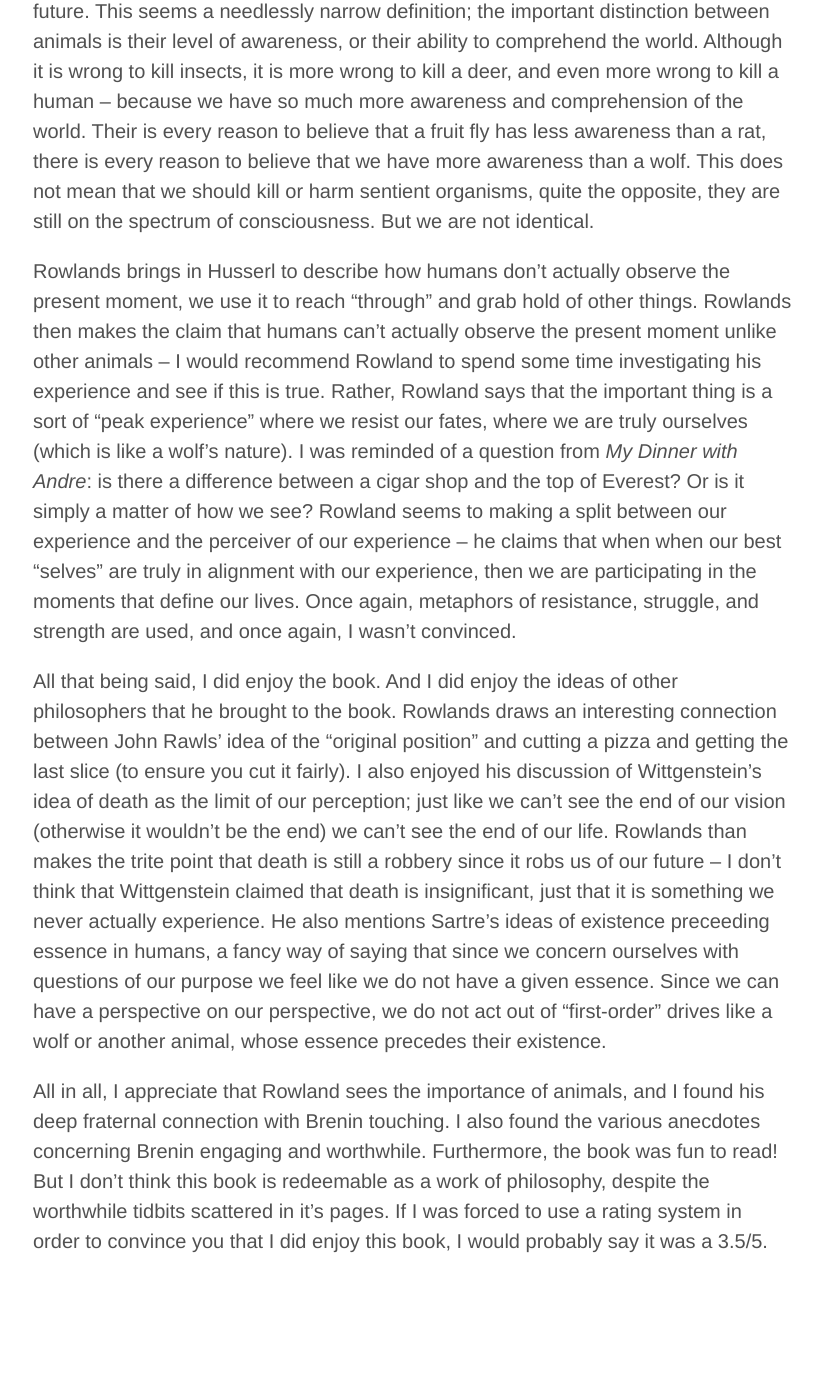
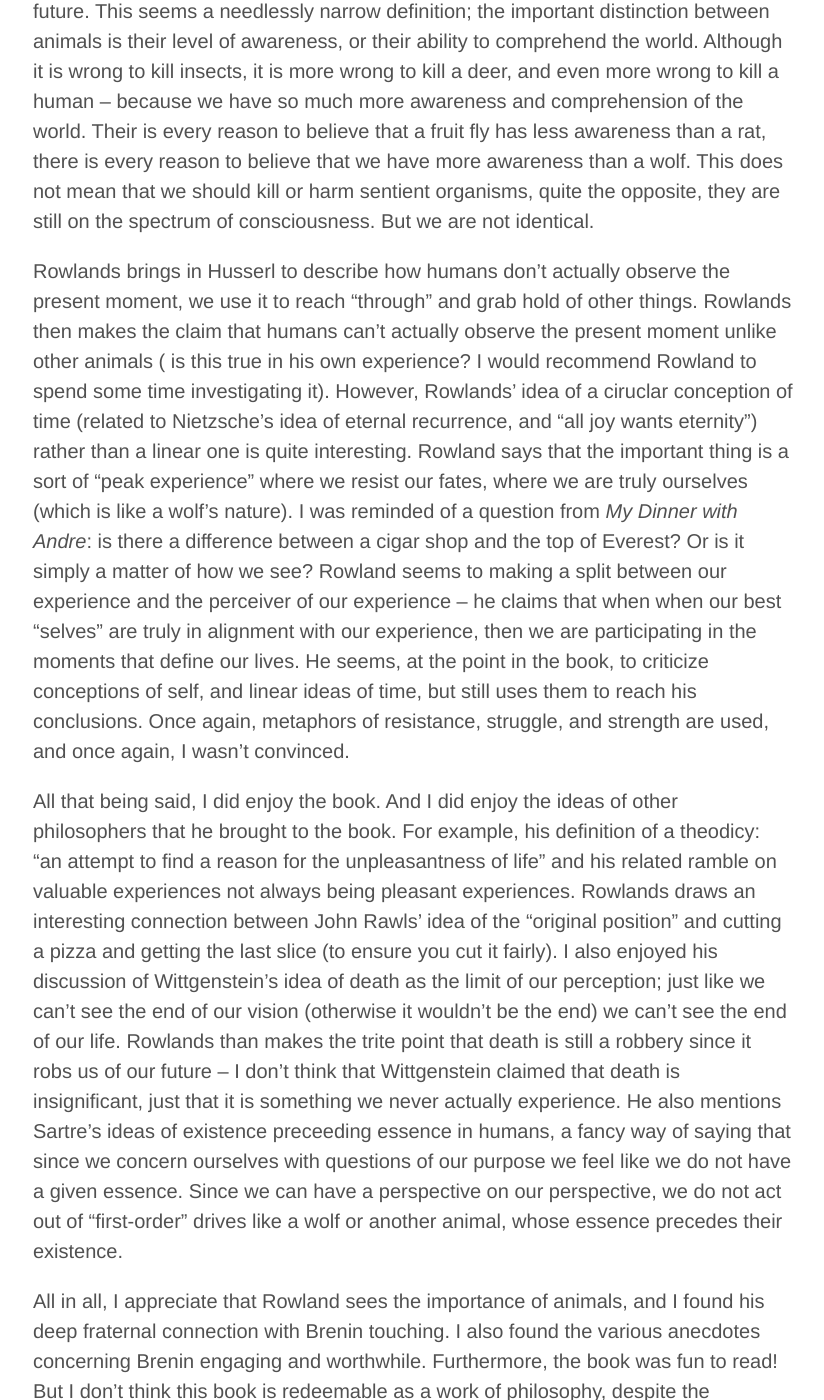
Before and after one commit to matthewsouthey/matthewsouthey.github.io, a Jekyll site: the page built from _posts/2017-08-24-philosopher-wolf.md, in a window 1280 px wide and 1400 px high, scrolled down 2103 px. Shown: the whole window, without its empty margins (227-1051 px from the left). Built offline with Jekyll 4.4.1, drawn with Linux system fonts in a browser that asks for light colours; before the commit the page ends 3439 px from its top, so only the background shows below that.

Commit message:
Update 2017-08-24-philosopher-wolf.md

```diff
--- a/_posts/2017-08-24-philosopher-wolf.md
+++ b/_posts/2017-08-24-philosopher-wolf.md
@@ -10,8 +10,8 @@ The central conceptual premise of his dismal outlook is the “Machiavellian int
 
 I wish that Rowlands would have discussed his ideas related to the philosophy of mind and embodied/environmental cognition rather than his thoughts on the various demerits (and merits) of apes and wolves. I also wish that he had spent time discussing the distinctions between humans and various sorts of animals. He mentions that he wrote some important and well-regarded books regarding animal rights, but I don’t find his discussion of the issue convincing (or, like his vegetarianism, particularly consistent). Rowlands says that since we have a conception of a future we have more to lose than an animal with no conception of the future. This seems a needlessly narrow definition; the important distinction between animals is their level of awareness, or their ability to comprehend the world. Although it is wrong to kill insects, it is more wrong to kill a deer, and even more wrong to kill a human – because we have so much more awareness and comprehension of the world. Their is every reason to believe that a fruit fly has less awareness than a rat, there is every reason to believe that we have more awareness than a wolf. This does not mean that we should kill or harm sentient organisms, quite the opposite, they are still on the spectrum of consciousness. But we are not identical.
 
-Rowlands brings in Husserl to describe how humans don’t actually observe the present moment, we use it to reach “through” and grab hold of other things. Rowlands then makes the claim that humans can’t actually observe the present moment unlike other animals – I would recommend Rowland to spend some time investigating his experience and see if this is true. Rather, Rowland says that the important thing is a sort of “peak experience” where we resist our fates, where we are truly ourselves (which is like a wolf’s nature). I was reminded of a question from _My Dinner with Andre_: is there a difference between a cigar shop and the top of Everest? Or is it simply a matter of  how we see? Rowland seems to making a split between our experience and the perceiver of our experience – he claims that when when our best "selves" are truly in alignment with our experience, then we are participating in the moments that define our lives. Once again, metaphors of resistance, struggle, and strength are used, and once again, I wasn't convinced.
+Rowlands brings in Husserl to describe how humans don’t actually observe the present moment, we use it to reach “through” and grab hold of other things. Rowlands then makes the claim that humans can’t actually observe the present moment unlike other animals ( is this true in his own experience? I would recommend Rowland to spend some time investigating it). However, Rowlands' idea of a ciruclar conception of time (related to Nietzsche's idea of eternal recurrence, and "all joy wants eternity") rather than a linear one is quite interesting. Rowland says that the important thing is a sort of “peak experience” where we resist our fates, where we are truly ourselves (which is like a wolf’s nature). I was reminded of a question from _My Dinner with Andre_: is there a difference between a cigar shop and the top of Everest? Or is it simply a matter of  how we see? Rowland seems to making a split between our experience and the perceiver of our experience – he claims that when when our best "selves" are truly in alignment with our experience, then we are participating in the moments that define our lives. He seems, at the point in the book, to criticize conceptions of self, and linear ideas of time, but still uses them to reach his conclusions. Once again, metaphors of resistance, struggle, and strength are used, and once again, I wasn't convinced.
 
-All that being said, I did enjoy the book. And I did enjoy the ideas of other philosophers that he brought to the book. Rowlands draws an interesting connection between John Rawls’ idea of the “original position” and cutting a pizza and getting the last slice (to ensure you cut it fairly).  I also enjoyed his discussion of Wittgenstein’s idea of death as the limit of our perception; just like we can’t see the end of our vision (otherwise it wouldn’t be the end) we can’t see the end of our life. Rowlands than makes the trite point that death is still a robbery since it robs us of our future – I don’t think that Wittgenstein claimed that death is insignificant, just that it is something we never actually experience. He also mentions Sartre’s ideas of existence preceeding essence in humans, a fancy way of saying that since we concern ourselves with questions of our purpose we feel like we do not have a given essence. Since we can have a perspective on our perspective, we do not act out of “first-order” drives like a wolf or another animal, whose essence precedes their existence.
+All that being said, I did enjoy the book. And I did enjoy the ideas of other philosophers that he brought to the book. For example, his definition of a theodicy: "an attempt to find a reason for the unpleasantness of life" and his related ramble on valuable experiences not always being pleasant experiences. Rowlands draws an interesting connection between John Rawls’ idea of the “original position” and cutting a pizza and getting the last slice (to ensure you cut it fairly).  I also enjoyed his discussion of Wittgenstein’s idea of death as the limit of our perception; just like we can’t see the end of our vision (otherwise it wouldn’t be the end) we can’t see the end of our life. Rowlands than makes the trite point that death is still a robbery since it robs us of our future – I don’t think that Wittgenstein claimed that death is insignificant, just that it is something we never actually experience. He also mentions Sartre’s ideas of existence preceeding essence in humans, a fancy way of saying that since we concern ourselves with questions of our purpose we feel like we do not have a given essence. Since we can have a perspective on our perspective, we do not act out of “first-order” drives like a wolf or another animal, whose essence precedes their existence.
 
 All in all, I appreciate that Rowland sees the importance of animals, and I found his deep fraternal connection with Brenin touching. I also found the various anecdotes concerning Brenin engaging and worthwhile. Furthermore, the book was fun to read! But I don’t think this book is redeemable as a work of philosophy, despite the worthwhile tidbits scattered in it’s pages. If I was forced to use a rating system in order to convince you that I did enjoy this book, I would probably say it was a 3.5/5.
```
